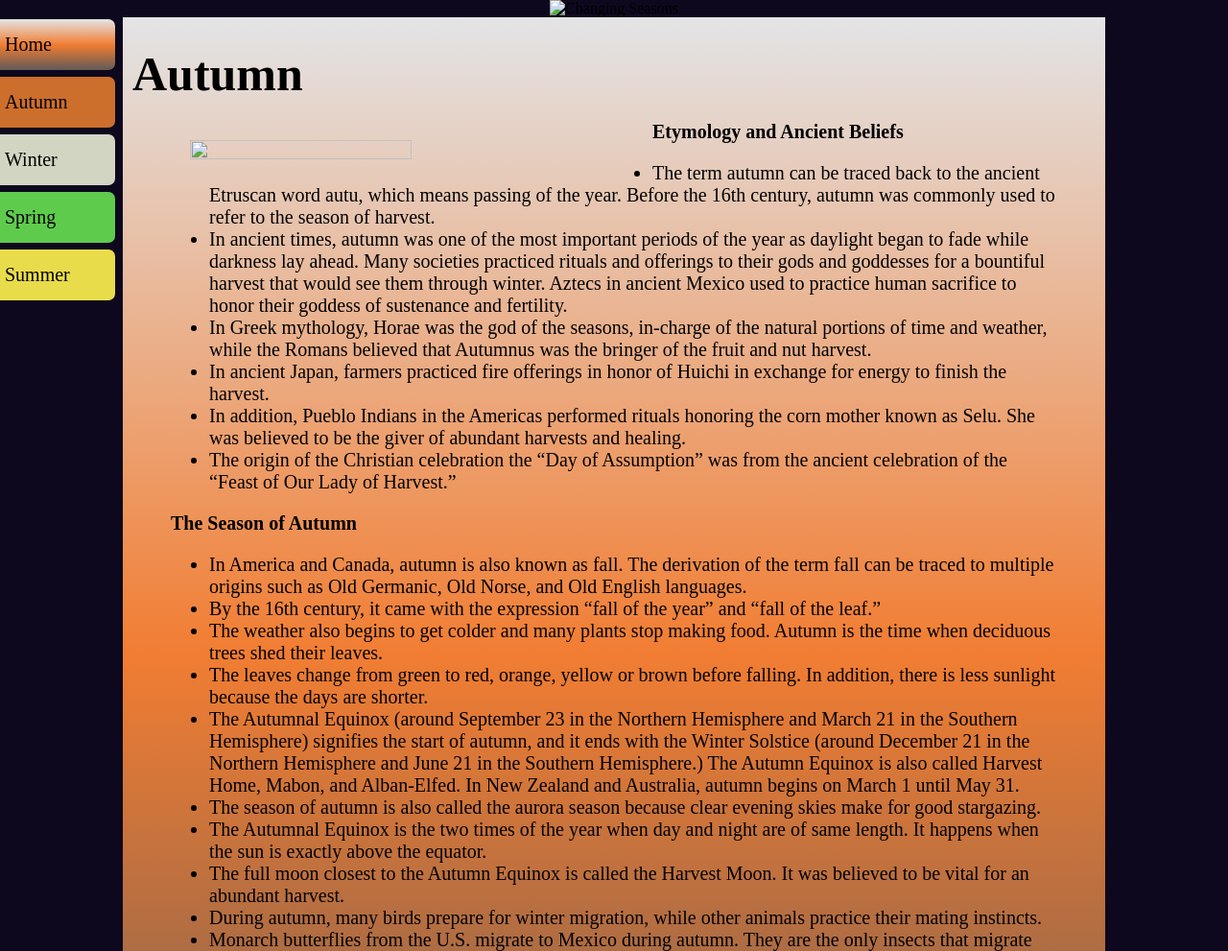
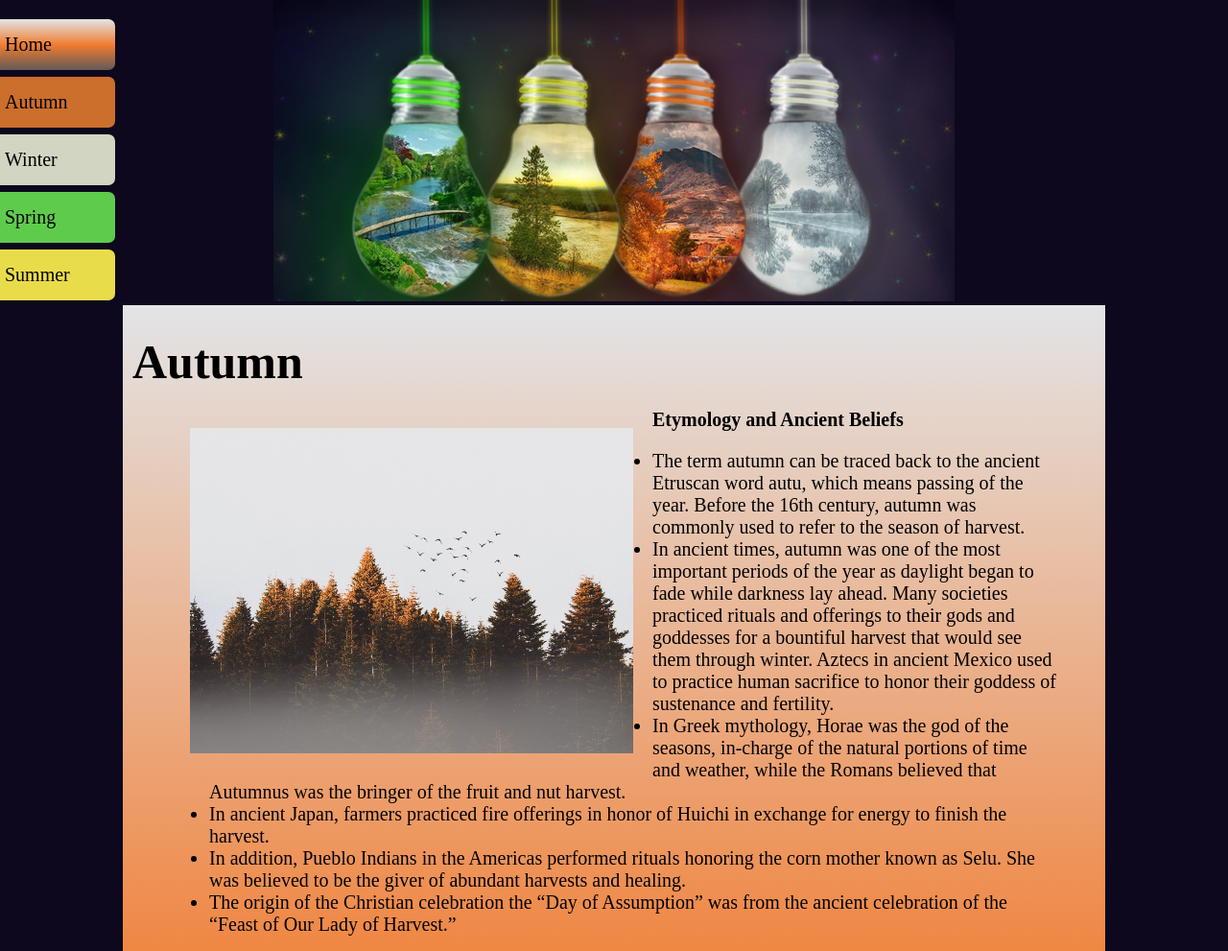
Before and after one commit to smallduck7/smallduck7.github.io, a plain HTML site: page autumn.html in a window 1280 px wide. Shown: the top 991 px of the page at 96% size. Drawn offline with Linux system fonts and the light colour scheme; a web font is replaced by a local one.

Commit message:
Update autumn.html

```diff
--- a/autumn.html
+++ b/autumn.html
@@ -1,13 +1,13 @@
 <!doctype html>
 <html>
  <head>
-	<title>Seasons</title>
+	<title>Autumn</title>
 	<link href="autumn.css" rel="stylesheet" type="text/css">
  </head>
  <body>
 	<div id="wrap">
 	<header>
-		<img src="seasons/t.jpg" alt="Changing Seasons">
+		<img src="t.jpg" alt="Changing Seasons">
 	</header>
 
 <div id="mySidenav" class="sidenav">
@@ -23,7 +23,7 @@
 		<article>
 
 	<figure>
-	<img src="seasons/birds.jpg">
+	<img src="birds.jpg">
 	<p><b>Etymology and Ancient Beliefs</b></p>
 <ul>
 <li>The term autumn can be traced back to the ancient Etruscan word autu, which means passing of the year. Before the 16th century, autumn was commonly used to refer to the season of harvest.
@@ -61,7 +61,7 @@
 
 	</section>
 	<footer>
-	<p><img src="seasons/changing.gif"></p>
+	<p><img src="changing.gif"></p>
 		<p>Season's Greetings | &copy; 2019 Kadence&amp;Company | Bask in the Beauty of the Seasons </p>
 	</footer>
 
```
